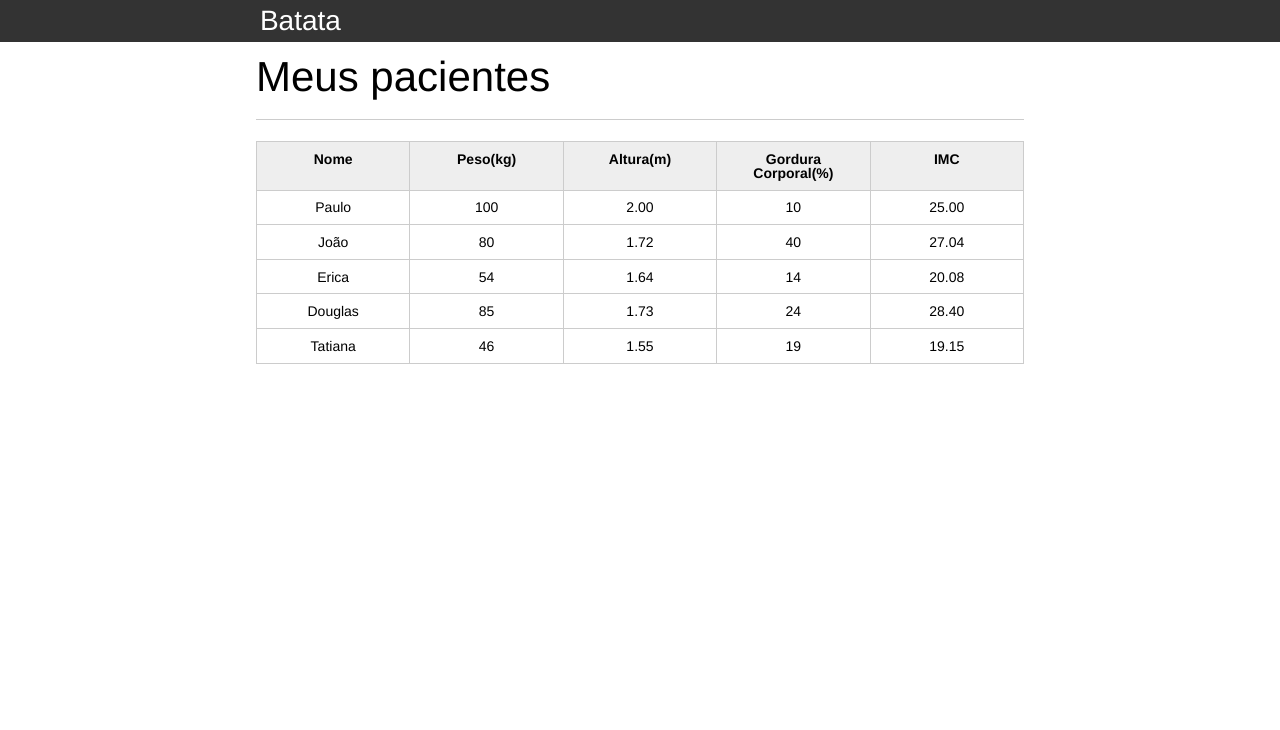
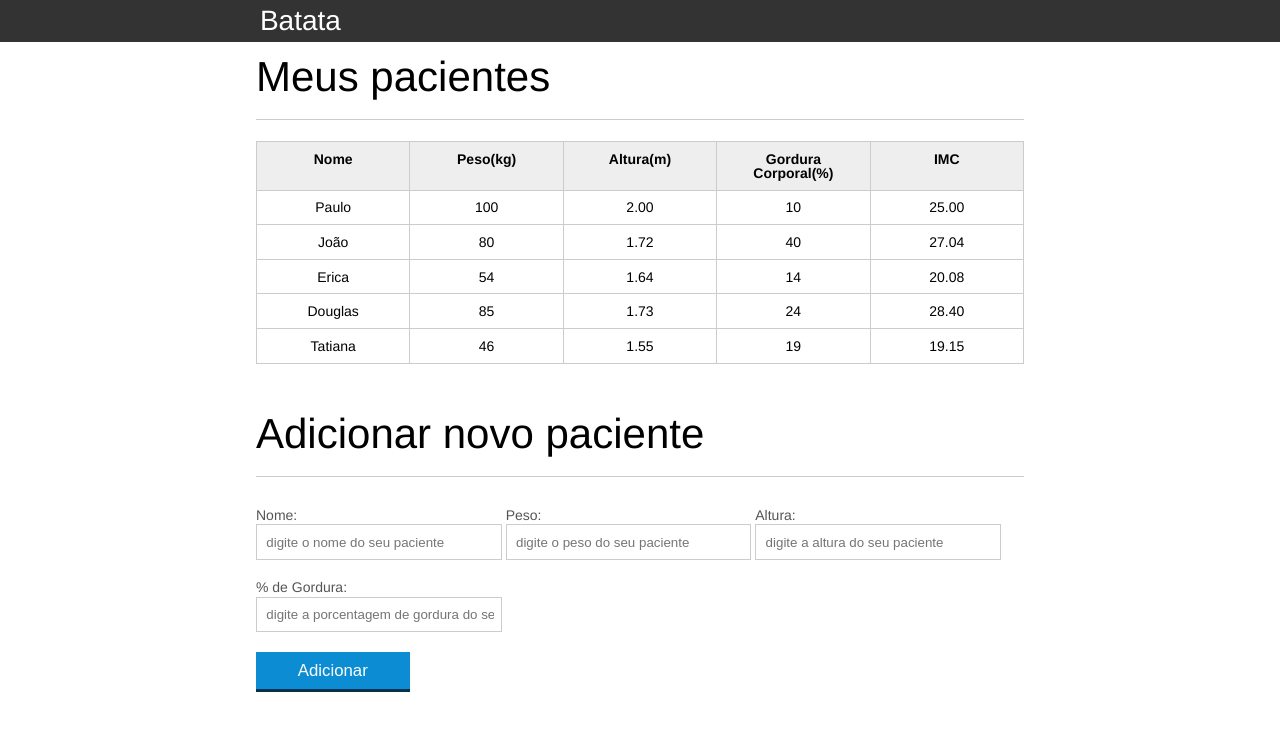
Before and after one commit to GabrielRioo/Alura_JavaScript, a website: page ProgramandoNaWeb/introducao-javascript/index.html in a window 1280 px wide. Drawn offline with Linux system fonts and the light colour scheme.

Commit message:
adicionando formulario para adicionar novo paciente na tabela

```diff
--- a/ProgramandoNaWeb/introducao-javascript/css/index.css
+++ b/ProgramandoNaWeb/introducao-javascript/css/index.css
@@ -112,6 +112,10 @@ button{
     clear: both;
     margin: 10px 0px;
 
+	display: flex;
+	justify-content: center;
+	align-items: center;
+
 }
 
 button:active{
--- a/ProgramandoNaWeb/introducao-javascript/index.html
+++ b/ProgramandoNaWeb/introducao-javascript/index.html
@@ -75,6 +75,32 @@
 			</table>
 
 		</section>
+
+		<br /> <br /> <br />
+
+		<section class="container">
+			<h2 id="titulo-form">Adicionar novo paciente</h2>
+			<form>
+				<div class="grupo">
+					<label for="nome">Nome:</label>
+					<input id="nome" name="nome" type="text" placeholder="digite o nome do seu paciente" class="campo">
+				</div>
+				<div class="grupo">
+					<label for="peso">Peso:</label>
+					<input id="peso" name="peso" type="text" placeholder="digite o peso do seu paciente" class="campo campo-medio">
+				</div>
+				<div class="grupo">
+					<label for="altura">Altura:</label>
+					<input id="altura" name="altura" type="text" placeholder="digite a altura do seu paciente" class="campo campo-medio">
+				</div>
+				<div class="grupo">
+					<label for="gordura">% de Gordura:</label>
+					<input id="gordura" type="text" placeholder="digite a porcentagem de gordura do seu paciente" class="campo campo-medio">
+				</div>
+
+				<button id="adicionar-paciente" class="botao bto-principal">Adicionar</button>
+			</form>
+		</section>
 	</main>
 
 	<script src="js/index.js"></script>
--- a/ProgramandoNaWeb/introducao-javascript/js/index.js
+++ b/ProgramandoNaWeb/introducao-javascript/js/index.js
@@ -1,8 +1,12 @@
 var titulo = document.querySelector(".titulo");
 titulo.textContent = "Batata";
 
+titulo.addEventListener("click", () => {
+    console.log('fui clicado')
+});
+
 var pacientes = document.querySelectorAll(".paciente");
-console.log(pacientes);
+// console.log(pacientes);
 
 for (let i = 0; i < pacientes.length; i++) {
     var paciente = pacientes[i];
@@ -37,5 +41,11 @@ for (let i = 0; i < pacientes.length; i++) {
   }
 }
 
-console.log(tdImc);
-console.log(paciente);
+var botaoAdicionar = document.querySelector("#adicionar-paciente");
+botaoAdicionar.addEventListener('click', (event) => {
+    event.preventDefault();
+    console.log('fui clicado');
+})
+
+// console.log(tdImc);
+// console.log(paciente);
```
